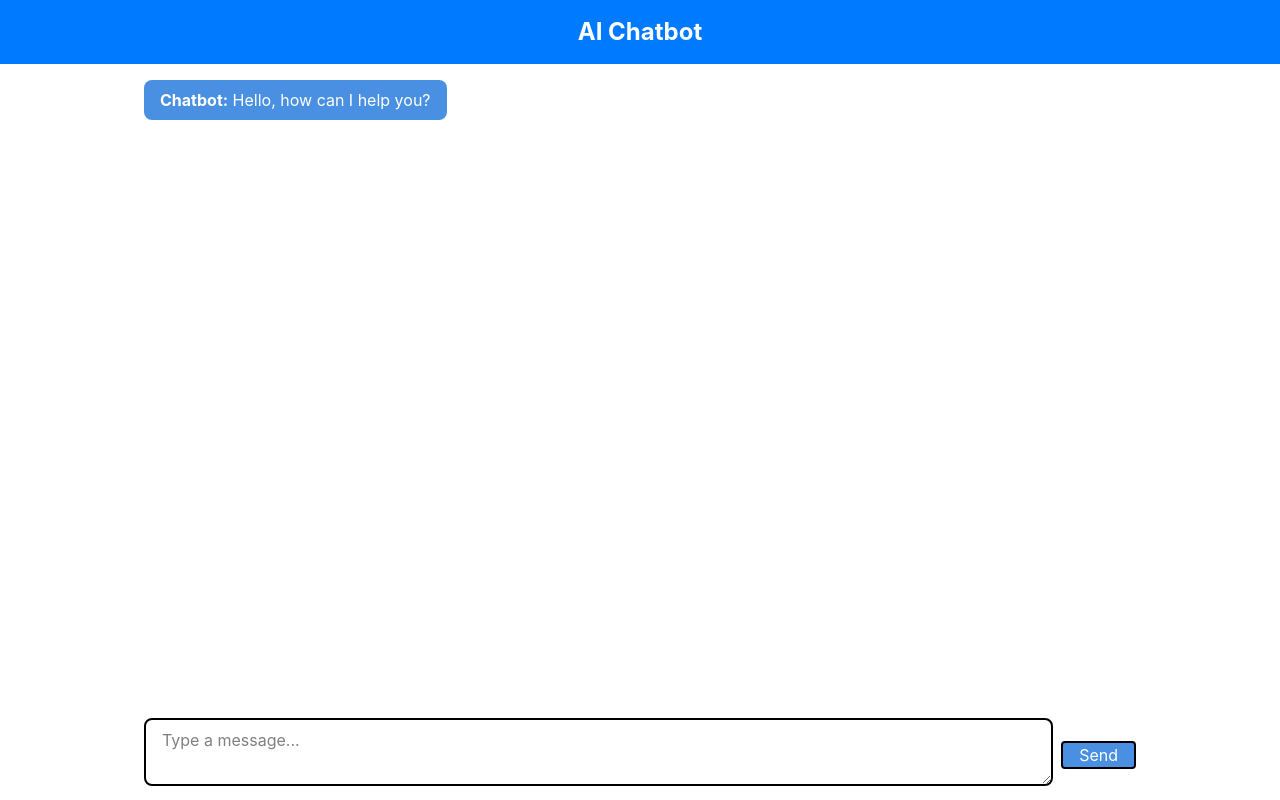
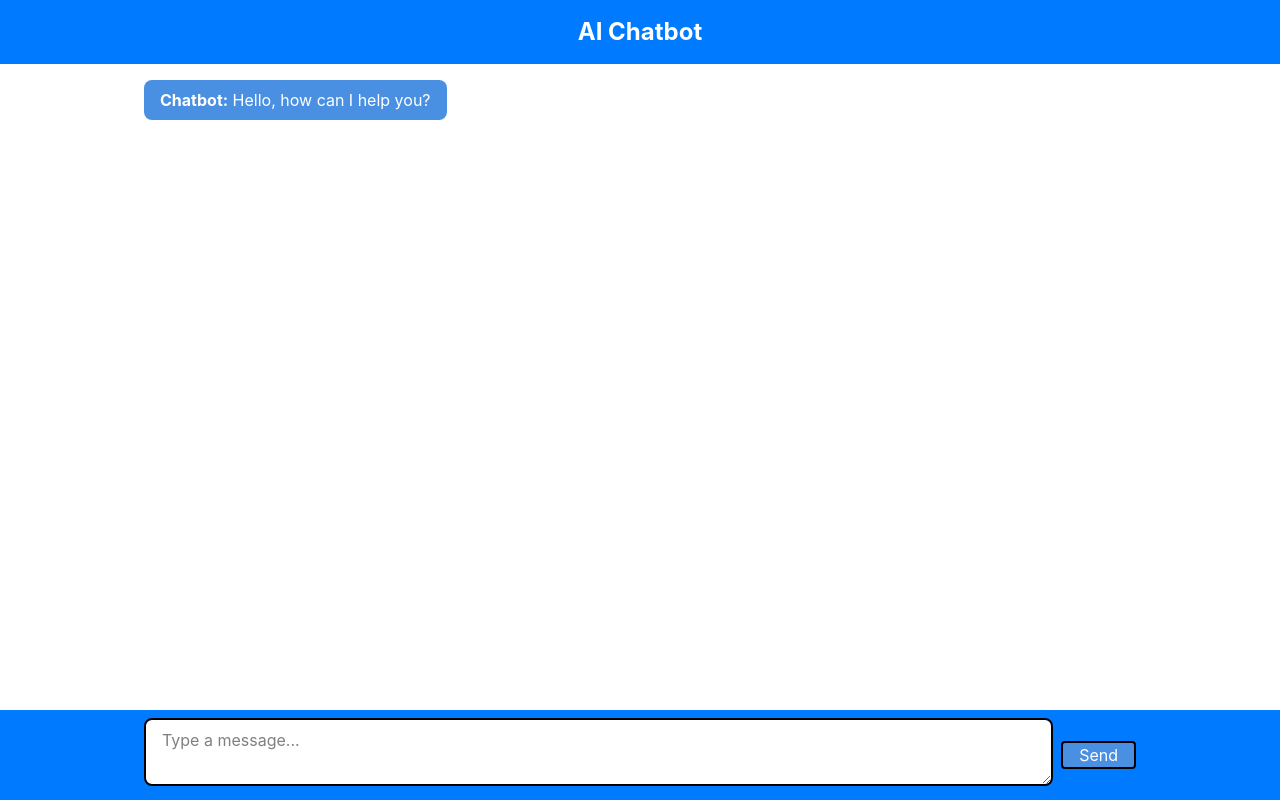
Before and after one commit to meisan99/ai-chatbot, a React (Vite) app in the folder chatbot-web/: page / in a window 1280 px wide. Built offline with nearby package versions, Linux system fonts and the light colour scheme.

Commit message:
Add loading indicator

```diff
--- a/chatbot-web/src/App.jsx
+++ b/chatbot-web/src/App.jsx
@@ -11,7 +11,7 @@ function App() {
     <div className="flex flex-col h-screen overflow-x-hidden">
       <Header />
       <main className="flex-1 overflow-hidden">
-        <Content messages={messages} />
+        <Content messages={messages} isLoading={loading} />
       </main>
       <InputBar sendCallback={send} disabled={loading} />
     </div>
--- a/chatbot-web/src/layouts/Content.jsx
+++ b/chatbot-web/src/layouts/Content.jsx
@@ -1,14 +1,20 @@
 /**
  * @param {Object} Props
  * @param {Array<{text: string, isUser: boolean}>} Props.messages - An array of message objects to display in the chat
+ * @param {boolean} Props.isLoading - A boolean indicating whether the chat is loading
  */
-export const Content = ({ messages }) => {
+export const Content = ({ messages, isLoading }) => {
   return (
     <section className="shrink h-full overflow-y-auto max-w-5xl mx-auto mb-4 px-4">
       <div className="flex flex-col gap-4">
         {messages.map((message, index) => (
           <ChatBubble key={index} text={message.text} isUser={message.isUser} />
         ))}
+        {isLoading && (
+          <div className="flex justify-start">
+            <div className="max-w-5/6 px-4 py-2 rounded-lg bg-secondary text-secondary-foreground">Loading...</div>
+          </div>
+        )}
       </div>
     </section>
   );
--- a/chatbot-web/src/layouts/InputBar.jsx
+++ b/chatbot-web/src/layouts/InputBar.jsx
@@ -11,15 +11,15 @@ export const InputBar = ({ sendCallback, disabled }) => {
 
   return (
     <footer>
-      <div className="shrink-0 max-w-5xl mx-auto px-4 py-2">
-        <div className="flex flex-row gap-2 justify-between items-center">
+      <div className="shrink-0 bg-primary">
+        <div className="max-w-5xl  mx-auto px-4 py-2 flex flex-row gap-2 justify-between items-center">
           <div className="flex-1">
             <textarea
               type="text"
               placeholder="Type a message..."
               value={input === null ? "" : input}
               onChange={(e) => setInput(e.target.value)}
-              className="w-full px-4 py-2 rounded-lg border-2"
+              className="w-full px-4 py-2 rounded-lg border-2 bg-white"
             />
           </div>
           <div>
```
